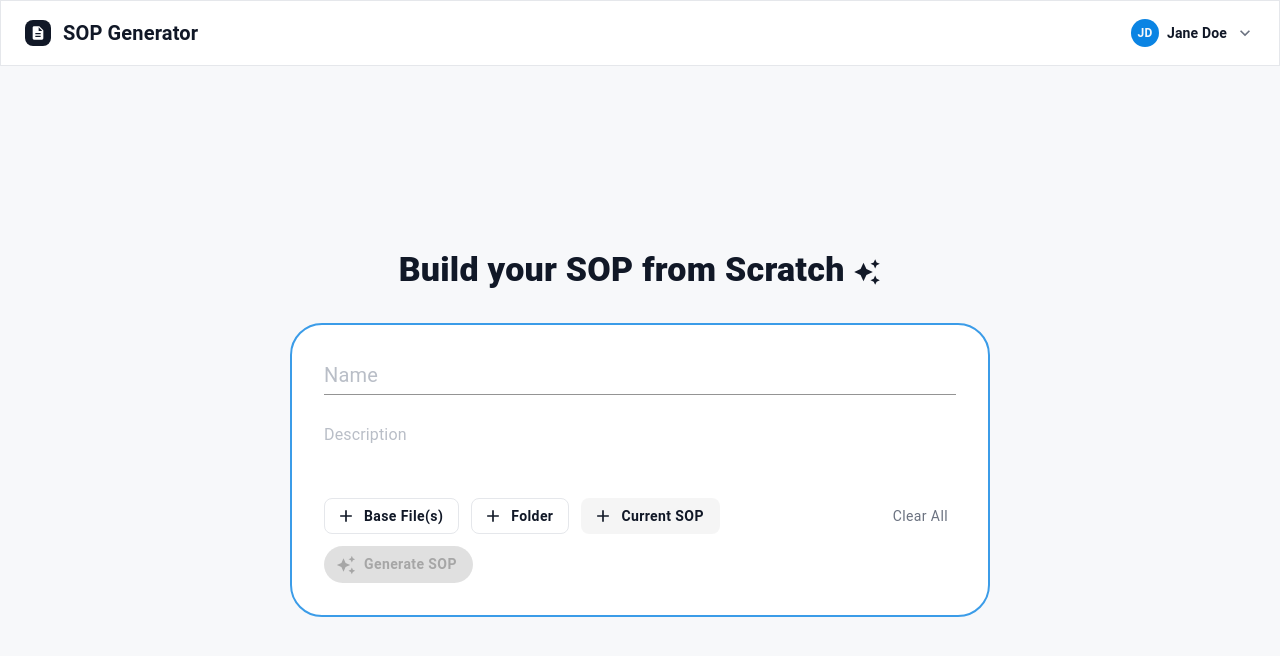
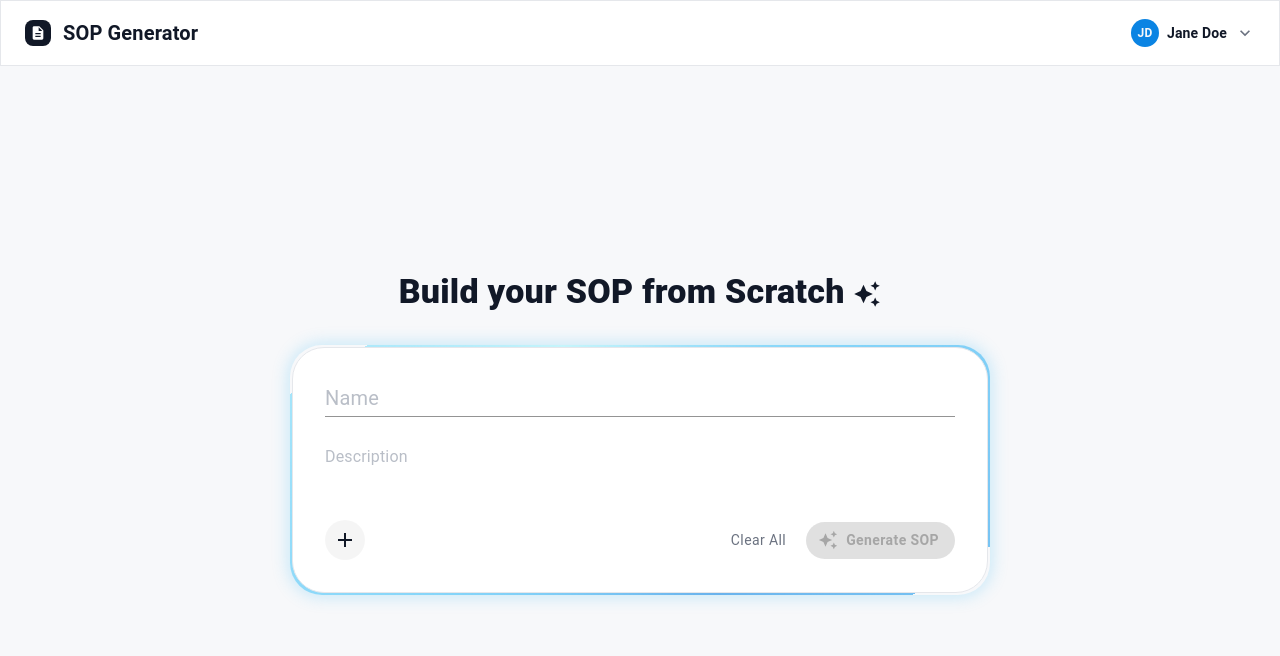
Before and after one commit to marvik-ai/sop-generator-ui-wrapper, a React (Vite) app: page / in a window 1280 px wide. Shown: the top 656 px of the page. Built offline with nearby package versions, Linux system fonts and the light colour scheme.

Commit message:
Added animations and modified + button

```diff
--- a/src/components/FilePickerButton.tsx
+++ b/src/components/FilePickerButton.tsx
@@ -1,5 +1,6 @@
 import { useEffect, useRef } from 'react';
 import { Button } from '@mui/material';
+import type { SxProps, Theme } from '@mui/material';
 import AddIcon from '@mui/icons-material/Add';
 import type { PickedFile } from '../types';
 import { ACCEPT, collectFromFileList } from '../utils/fileCollection';
@@ -9,6 +10,8 @@ type FilePickerButtonProps = {
   multiple?: boolean;
   folder?: boolean;
   variant?: 'outlined' | 'tonal';
+  fullWidth?: boolean;
+  sx?: SxProps<Theme>;
   onFiles: (picked: PickedFile[]) => void;
 };
 
@@ -17,6 +20,8 @@ export default function FilePickerButton({
   multiple = false,
   folder = false,
   variant = 'outlined',
+  fullWidth = false,
+  sx,
   onFiles,
 }: FilePickerButtonProps) {
   const inputRef = useRef<HTMLInputElement>(null);
@@ -32,12 +37,14 @@ export default function FilePickerButton({
       <Button
         variant={variant === 'outlined' ? 'outlined' : 'contained'}
         startIcon={<AddIcon sx={{ fontSize: 16 }} />}
+        fullWidth={fullWidth}
         onClick={() => inputRef.current?.click()}
-        sx={
+        sx={[
           variant === 'tonal'
             ? { bgcolor: 'action.hover', color: 'text.primary', boxShadow: 'none' }
-            : { borderColor: 'divider', color: 'text.primary' }
-        }
+            : { borderColor: 'divider', color: 'text.primary' },
+          ...(Array.isArray(sx) ? sx : [sx]),
+        ]}
       >
         {label}
       </Button>
--- a/src/pages/SopGenerator/SopGenerator.tsx
+++ b/src/pages/SopGenerator/SopGenerator.tsx
@@ -1,10 +1,12 @@
 import { useState } from 'react';
+import { keyframes } from '@emotion/react';
 import {
   Alert,
   Box,
   Button,
   IconButton,
   LinearProgress,
+  Menu,
   Paper,
   Tab,
   Tabs,
@@ -16,6 +18,7 @@ import DeleteOutlinedIcon from '@mui/icons-material/DeleteOutlined';
 import EditOutlinedIcon from '@mui/icons-material/EditOutlined';
 import ArrowForwardIcon from '@mui/icons-material/ArrowForward';
 import AutoAwesomeIcon from '@mui/icons-material/AutoAwesome';
+import AddIcon from '@mui/icons-material/Add';
 import ReactMarkdown from 'react-markdown';
 import remarkGfm from 'remark-gfm';
 import GenerationSteps from '../../components/GenerationSteps';
@@ -27,6 +30,15 @@ import type { PickedFile } from '../../types';
 import { collectFromDataTransfer } from '../../utils/fileCollection';
 import { mdComponents } from './MarkdownRenderers';
 import EditSopDrawer from './EditSopDrawer';
+
+const rotateGradient = keyframes`
+  from {
+    transform: rotate(0deg);
+  }
+  to {
+    transform: rotate(360deg);
+  }
+`;
 
 function downloadMarkdown(name: string, content: string) {
   const url = URL.createObjectURL(new Blob([content], { type: 'text/markdown' }));
@@ -46,7 +58,9 @@ export default function SopGenerator() {
   const [description, setDescription] = useState('');
   const [isDragOver, setIsDragOver] = useState(false);
   const [isEditing, setIsEditing] = useState(false);
+  const [addMenuAnchor, setAddMenuAnchor] = useState<HTMLElement | null>(null);
   const canGenerate = name.trim().length > 0 && files.length > 0;
+  const closeAddMenu = () => setAddMenuAnchor(null);
 
   const clearAll = () => {
     setName('');
@@ -77,6 +91,29 @@ export default function SopGenerator() {
             <AutoAwesomeIcon sx={{ fontSize: 28, color: 'text.primary', verticalAlign: 'middle' }} />
           </Typography>
 
+          <Box
+            sx={{
+              position: 'relative',
+              width: '100%',
+              maxWidth: 700,
+              borderRadius: 4,
+              overflow: 'hidden',
+              p: '2px',
+              boxShadow: isDragOver
+                ? '0 0 24px 4px rgba(11, 132, 227, 0.35)'
+                : '0 0 16px 2px rgba(56, 189, 248, 0.25)',
+              transition: 'box-shadow 0.3s ease',
+              '&::before': {
+                content: '""',
+                position: 'absolute',
+                inset: '-50%',
+                background:
+                  'conic-gradient(from 0deg, #a5f3fc, #38bdf8, #0b84e3, #38bdf8, #a5f3fc)',
+                opacity: isDragOver ? 0.9 : 0.6,
+                animation: `${rotateGradient} 6s linear infinite`,
+              },
+            }}
+          >
             <Paper
               onDragOver={(event) => {
                 event.preventDefault();
@@ -91,15 +128,13 @@ export default function SopGenerator() {
                 );
               }}
               sx={{
+                position: 'relative',
                 width: '100%',
-              maxWidth: 700,
                 p: { xs: 3, sm: 4 },
                 display: 'flex',
                 flexDirection: 'column',
                 gap: 3,
                 borderRadius: 4,
-              border: 2,
-              borderColor: isDragOver ? 'info.main' : 'info.light',
               }}
             >
             <TextField
@@ -163,21 +198,65 @@ export default function SopGenerator() {
             )}
 
             <Box sx={{ display: 'flex', alignItems: 'center', flexWrap: 'wrap', gap: 1.5 }}>
+              <Box onMouseLeave={closeAddMenu}>
+                <IconButton
+                  aria-label="Add files"
+                  onMouseEnter={(event) => setAddMenuAnchor(event.currentTarget)}
+                  onClick={(event) => setAddMenuAnchor(event.currentTarget)}
+                  sx={{
+                    bgcolor: 'action.hover',
+                    color: 'text.primary',
+                    transition: 'transform 0.2s ease',
+                    '&:hover': { transform: 'scale(1.12)', bgcolor: 'action.selected' },
+                  }}
+                >
+                  <AddIcon />
+                </IconButton>
+                <Menu
+                  anchorEl={addMenuAnchor}
+                  open={Boolean(addMenuAnchor)}
+                  onClose={closeAddMenu}
+                  disableAutoFocus
+                  disableRestoreFocus
+                  slotProps={{
+                    list: {
+                      onMouseLeave: closeAddMenu,
+                      sx: { p: 1, display: 'flex', flexDirection: 'column', gap: 0.5 },
+                    },
+                  }}
+                >
                   <FilePickerButton
                     label="Base File(s)"
                     multiple
-                onFiles={(picked) => setFiles((previous) => [...previous, ...picked])}
+                    fullWidth
+                    sx={{ justifyContent: 'flex-start' }}
+                    onFiles={(picked) => {
+                      setFiles((previous) => [...previous, ...picked]);
+                      closeAddMenu();
+                    }}
                   />
                   <FilePickerButton
                     label="Folder"
                     folder
-                onFiles={(picked) => setFiles((previous) => [...previous, ...picked])}
+                    fullWidth
+                    sx={{ justifyContent: 'flex-start' }}
+                    onFiles={(picked) => {
+                      setFiles((previous) => [...previous, ...picked]);
+                      closeAddMenu();
+                    }}
                   />
                   <FilePickerButton
                     label="Current SOP"
                     variant="tonal"
-                onFiles={(picked) => setCurrentSop(picked[0] ?? null)}
+                    fullWidth
+                    sx={{ justifyContent: 'flex-start' }}
+                    onFiles={(picked) => {
+                      setCurrentSop(picked[0] ?? null);
+                      closeAddMenu();
+                    }}
                   />
+                </Menu>
+              </Box>
               <Box sx={{ flexGrow: 1 }} />
               <Button onClick={clearAll} sx={{ color: 'text.secondary', fontWeight: 400 }}>
                 Clear All
@@ -197,6 +276,7 @@ export default function SopGenerator() {
               </Button>
             </Box>
             </Paper>
+          </Box>
         </Box>
       ) : (
         <Box sx={{ display: 'flex', flexDirection: 'column', gap: 2 }}>
```
Lines whose indentation alone changed are shown as unchanged.
